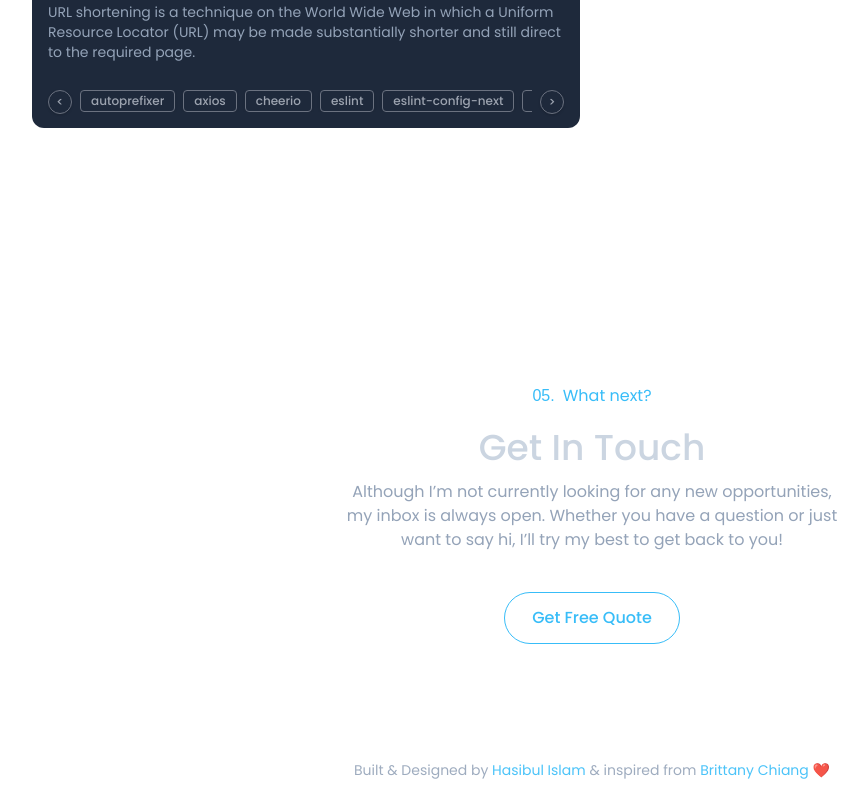
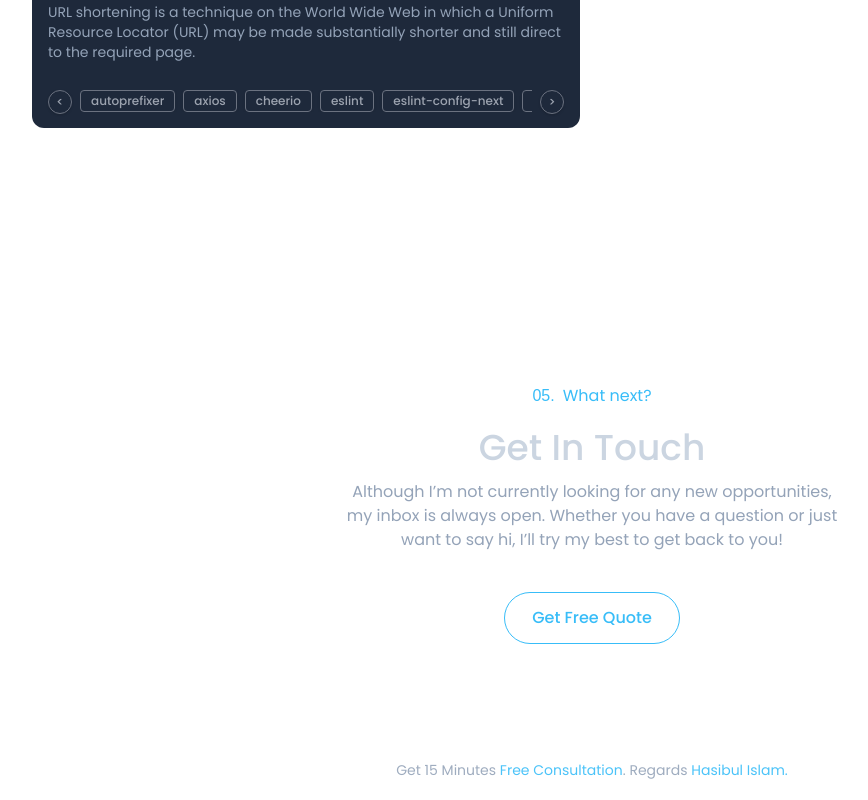
Before and after one commit to devhasibulislam/developer-portfolio, a Next.js app: page / in a window 1280 px wide. Shown: the part 3211-4011 px from the top of the page, without its empty margins (48-916 px from the left). Built offline with nearby package versions, Linux system fonts and the light colour scheme; a web font is replaced by a local one.

Commit message:
modify footer as free service

```diff
--- a/src/common/widgets/Footer/Footer.tsx
+++ b/src/common/widgets/Footer/Footer.tsx
@@ -5,17 +5,22 @@ const Footer = () => {
     <section id="__footer" className="py-5">
       <div className="text-center text-sm text-slate-400">
         <p className="opacity-90">
-          {" "}
-          Built & Designed by{" "}
+          Get 15 Minutes{" "}
+          <a
+            href="https://calendly.com/devhasibulislam/15min"
+            target="_blank"
+            className="text-sky-400"
+          >
+            Free Consultation
+          </a>.{" "}
+          Regards{" "}
           <a
             href="https://bento.me/devhasibulislam"
             target="_blank"
             className="text-sky-400"
           >
-            Hasibul Islam
-          </a>{" "}
-          & inspired from <span className="text-sky-400">Brittany Chiang</span>{" "}
-          ❤️{" "}
+            Hasibul Islam.
+          </a>
         </p>
       </div>
     </section>
```
